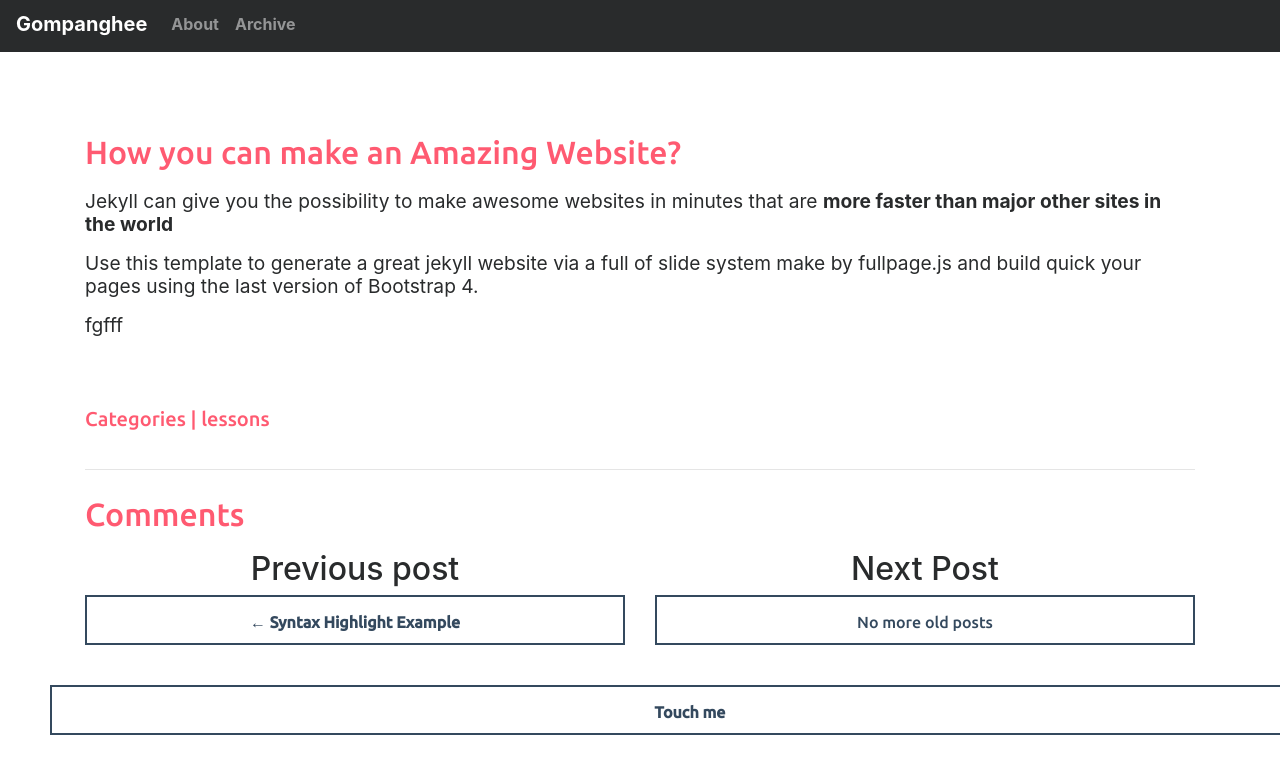
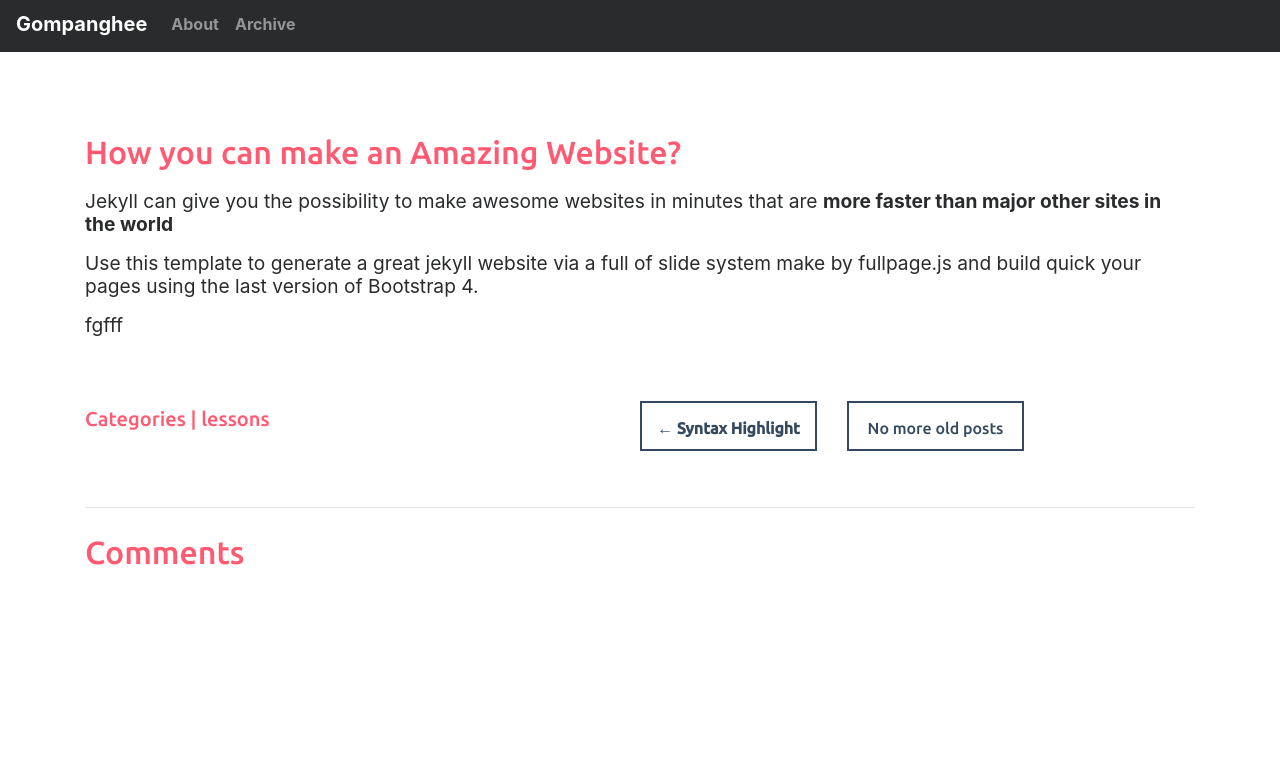
Before and after one commit to gompanghee/gompanghee.github.io, a Jekyll site: the page built from _posts/lessons/2017-03-20-make-your-jekyll-website-amazing.md, in a window 1280 px wide and 900 px high, scrolled down 779 px, cut to the strip 125-899 px from the top of the window. Built offline with Jekyll 4.4.1, drawn with Linux system fonts in a browser that asks for light colours; nearby versions of some CDN libraries; comment, search, counter and statistics services are not loaded; after the commit the page ends 1493 px from its top, so only the background shows below that.

Commit message:
Update post.html

```diff
--- a/_includes/themes/bootstrap/post.html
+++ b/_includes/themes/bootstrap/post.html
@@ -346,30 +346,15 @@
 
                 <div class="col-sm-6">
                 {% unless page.categories == empty %}
+
                       <h4 class="lead">
                             Categories | {{page.categories | array_to_sentence_string}}
                       </p>
                 {% endunless %}
                 </div>
 
-
-
-          </div>
-          <hr>
-          <div>
-            <h2>Comments</h2>
-            {% include JB/comments %}
-          </div>
-
-
-
-
-        </div>
-      </div>
-
                 <div class="row">
                   <div class="col-sm-6"  style="text-align: center;">
-                <h2>Previous post</h2>
                     <div>
                       {% if page.previous %}
                       <div class="button-1">
@@ -384,12 +369,9 @@
                       </div>
                       {% endif %}
                       </div>
-
                   </div>
 
                   <div class="col-sm-6"  style="text-align: center;">
-
-                      <h2>Next Post</h2>
                     <div>
                       {% if page.next %}
                       <div class="button-4">
@@ -407,10 +389,17 @@
                 </div>
 
           </div>
+          <hr>
+          <div>
+            <h2>Comments</h2>
+            {% include JB/comments %}
+          </div>
 
-    <div class="button-4">
-      <div class="eff-4"></div>
-      <a href="#"> Touch me </a>
+
+
+
+        </div>
+      </div>
     </div>
 <script>
   window.onload=setTimeout(()=>{nav.scrollIntoView({behavior: 'smooth'});},3500)
```
Lines whose indentation alone changed are shown as unchanged.
